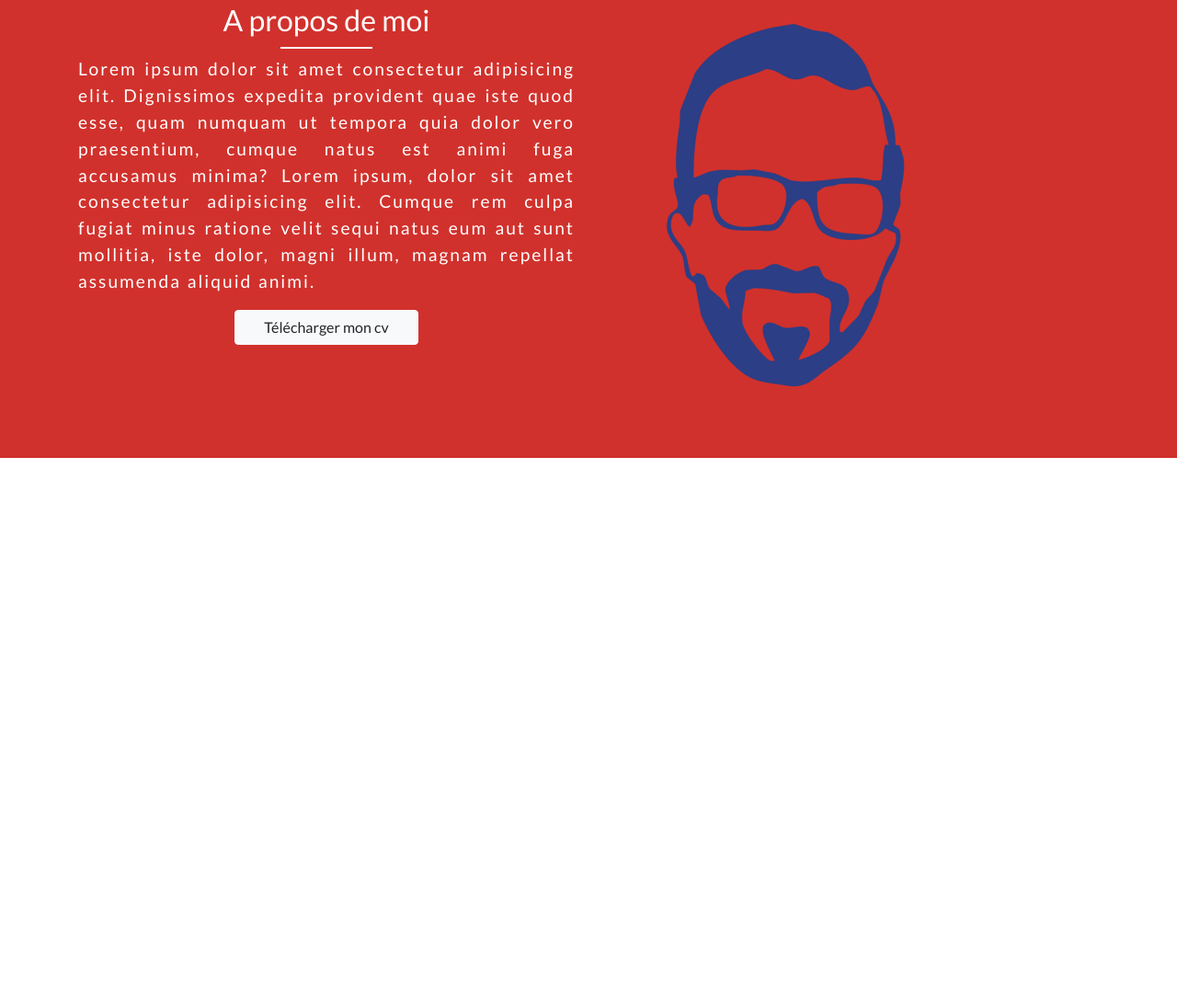
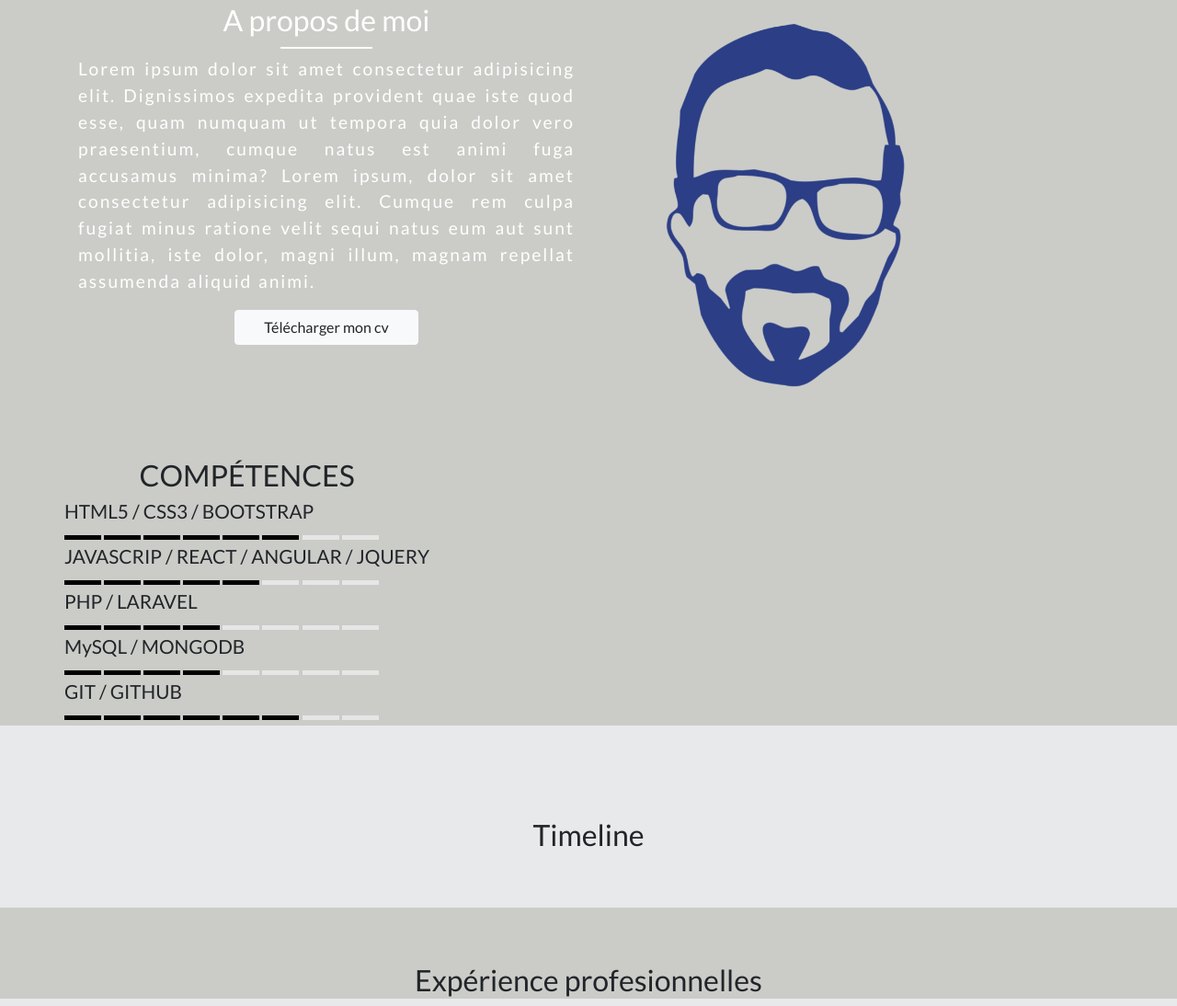
Before and after one commit to jo-codeur/portFolio, a plain HTML site: page index.html in a window 1280 px wide. Shown: the part 929-2023 px from the top of the page at 92% size. Before the commit the page ends 1427 px from the top, so only its background shows below. Drawn offline with nearby package versions, Linux system fonts and the light colour scheme.

Commit message:
add compétence

```diff
--- a/index.html
+++ b/index.html
@@ -13,6 +13,8 @@
         <!--css-->
         <link rel="stylesheet" href="ressources/css/styles.css">
         <title>Johan Joubert | Développeur web</title>
+
+
     </head>
     <body>
 
@@ -37,9 +39,9 @@
                     <div class="collapse navbar-collapse" id="monMenu">
 
                         <div class="navbar-nav ml-auto">
-                            <a href="#presentation" class="nav-item nav-link">Présentation</a>
-                            <a href="#portfolio" class="nav-item nav-link">Portfolio</a>
-                            <a href="#contact" class="nav-item nav-link">Contact</a>
+                            <a href="#presentation" class="nav-item nav-link" id="nav1">Présentation</a>
+                            <a href="#portfolio" class="nav-item nav-link" id="nav1">Portfolio</a>
+                            <a href="#contact" class="nav-item nav-link" id="nav1">Contact</a>
                         </div>
 
                     </div>
@@ -87,6 +89,8 @@
 
         <main>
 
+          <section id="presentation">
+
             <section class="social-network">
               <div class="container">
                 <div class="row">
@@ -104,8 +108,6 @@
 
             </section>
 
-          <section class="presentation">
-
             <div class="container">
               <div class="row">
                 <div class="col-lg-6 contain-about">
@@ -120,6 +122,94 @@
               </div>
             </div>
 
+            <div class="container">
+              <div class="row">
+                <div class="colg-lg-6">
+
+                </div>
+
+                <div class="colg-lg-6 contain-progress">
+                  <h2>Compétences</h2>
+
+                  <h3>HTML5 / CSS3 / BOOTSTRAP</h3>
+                  <div class="skill-bar">
+                    <div class="skill-rate-on"></div>
+                    <div class="skill-rate-on"></div>
+                    <div class="skill-rate-on"></div>
+                    <div class="skill-rate-on"></div>
+                    <div class="skill-rate-on"></div>
+                    <div class="skill-rate-on"></div>
+                    <div class="skill-rate-off"></div>
+                    <div class="skill-rate-off"></div>
+                  </div>
+
+                  <h3>JAVASCRIP / REACT / ANGULAR / JQUERY</h3>
+                  <div class="skill-bar">
+                    <div class="skill-rate-on"></div>
+                    <div class="skill-rate-on"></div>
+                    <div class="skill-rate-on"></div>
+                    <div class="skill-rate-on"></div>
+                    <div class="skill-rate-on"></div>
+                    <div class="skill-rate-off"></div>
+                    <div class="skill-rate-off"></div>
+                    <div class="skill-rate-off"></div>
+                  </div>
+
+
+                  <h3>PHP / LARAVEL</h3>
+                  <div class="skill-bar">
+                    <div class="skill-rate-on"></div>
+                    <div class="skill-rate-on"></div>
+                    <div class="skill-rate-on"></div>
+                    <div class="skill-rate-on"></div>
+                    <div class="skill-rate-off"></div>
+                    <div class="skill-rate-off"></div>
+                    <div class="skill-rate-off"></div>
+                    <div class="skill-rate-off"></div>
+                  </div>
+
+                  <h3>MySQL / MONGODB</h3>
+                  <div class="skill-bar">
+                    <div class="skill-rate-on"></div>
+                    <div class="skill-rate-on"></div>
+                    <div class="skill-rate-on"></div>
+                    <div class="skill-rate-on"></div>
+                    <div class="skill-rate-off"></div>
+                    <div class="skill-rate-off"></div>
+                    <div class="skill-rate-off"></div>
+                    <div class="skill-rate-off"></div>
+                  </div>
+
+                  <h3>GIT / GITHUB</h3>
+                  <div class="skill-bar">
+                    <div class="skill-rate-on"></div>
+                    <div class="skill-rate-on"></div>
+                    <div class="skill-rate-on"></div>
+                    <div class="skill-rate-on"></div>
+                    <div class="skill-rate-on"></div>
+                    <div class="skill-rate-on"></div>
+                    <div class="skill-rate-off"></div>
+                    <div class="skill-rate-off"></div>
+                  </div>
+
+
+
+                </div>
+
+              </div>
+            </div>
+
+          </section>
+
+          <section class="parcours">
+
+            <h2 class="title-parcours">Timeline</h2>
+
+
+          </section>
+
+          <section id="experiences">
+            <h2>Expérience profesionnelles</h2>
           </section>
 
         </main>
--- a/ressources/css/styles.css
+++ b/ressources/css/styles.css
@@ -1,12 +1,22 @@
+html {
+    scroll-behavior: smooth;
+    transition: 2s;
+}
+
 body {
     font-family: 'lato';
     margin: 0;
     padding: 0;
+    background-color: rgba(24, 41, 56, 0.1);
 }
 
 a {
     text-decoration: none;
     color: #000;
+}
+
+h2 {
+    text-align: center;
 }
 
 /*HEADER*/
@@ -141,7 +151,7 @@ header:hover #spider2 {
 /*PRESENTATION*/
 
 .presentation {
-    background-color: #D1312C;
+    background-color: rgba(37, 94, 85, 0.1);
     margin: 0;
 }
 
@@ -177,3 +187,68 @@ header:hover #spider2 {
     margin: auto;
     width: 200px;
 }
+
+.contain-progress h2 {
+    text-transform: uppercase;
+}
+.contain-progress h3 {
+    font-size: 1.3em;
+    margin-bottom: 0;
+}
+
+.skill-rate-on {
+    background-color: #000;
+    display: inline-block;
+    width: 40px;
+    height: 5px;
+    margin: 0;
+    padding: 0;
+}
+
+.skill-rate-off {
+    background-color: rgb(230, 230, 230);
+    display: inline-block;
+    width: 40px;
+    height: 5px;
+    margin: 0;
+    padding: 0;
+}
+
+
+/*PARCOURS*/
+
+#presentation {
+    background-color: rgba(93, 87, 65, 0.2);
+}
+
+.title-parcours {
+    text-align: center;
+    margin-top: 100px;
+    margin-bottom: 60px;
+}
+
+
+
+/*EXPERIENCE*/
+
+#experiences {
+    background-color: rgba(93, 87, 65, 0.2);
+}
+
+#experiences h2 {
+    padding-top: 60px;
+}
+
+
+
+
+
+
+
+
+/*CSS AVEC JS*/
+
+nav.scroll {
+    background-color: rgb(255, 255, 255);
+    transition: 1s;
+}
--- a/ressources/js/script.js
+++ b/ressources/js/script.js
@@ -0,0 +1,11 @@
+const nav = document.querySelector('nav');
+
+
+window.addEventListener('scroll', () => {
+  if(window.scrollY > 500) {
+    nav.classList.add('scroll');
+  }
+  else {
+    nav.classList.remove('scroll');
+  }
+})
```
Lines whose indentation alone changed are shown as unchanged.
